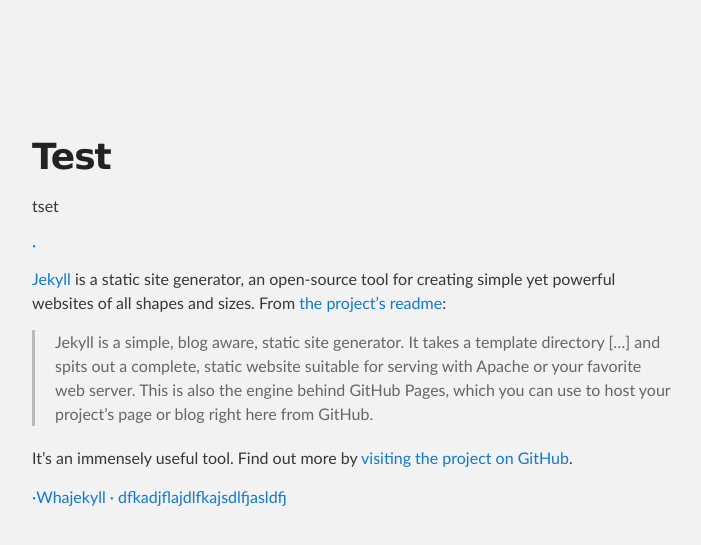
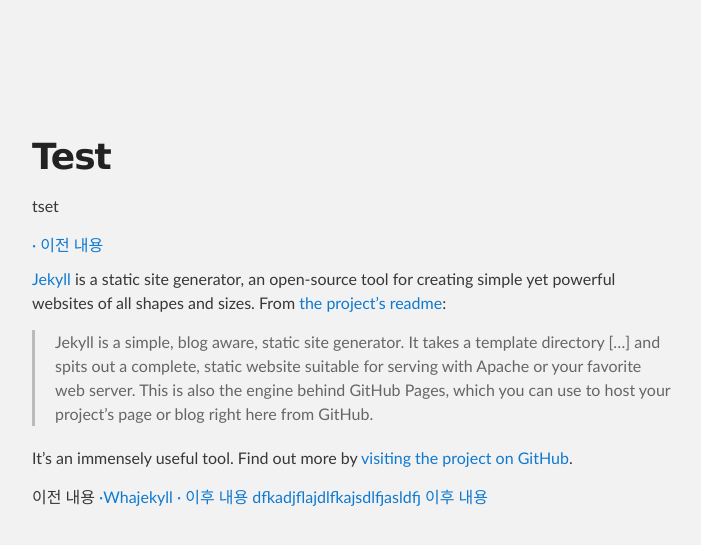
Before and after one commit to hellotarkim/hellotarkim.github.io, a Jekyll site: the page built from _posts/2017-01-01-test.md, in a window 1280 px wide. Shown: the top 545 px of the page, without its empty margins (288-989 px from the left). Built offline with Jekyll 4.4.1, drawn with Linux system fonts in a browser that asks for light colours.

Commit message:
Update post.html

```diff
--- a/_layouts/post.html
+++ b/_layouts/post.html
@@ -8,7 +8,7 @@
 
 <div class="pagination">
   {% if page.previous.url %}
-    <a class="pagination-item newer" href="{{ page.previous.url | prepend: site.baseurl }}">&middot{{ page.previous.content }}</a>
+    <a class="pagination-item newer" href="{{ page.previous.url | prepend: site.baseurl }}">&middot 이전 내용{{ page.previous.content }}이전 내용</a>
   {% else %}
     <span class="pagination-item newer">&middot</span>
   {% endif %}
@@ -16,7 +16,7 @@
   <a class="pagination-item" href="{{ site.url }}">&middot{{ page.previous.title }}</a>
 
   {% if page.next.url %}
-    <a class="pagination-item older" href="{{ page.next.url | prepend: site.baseurl }}">&middot{{ page.next.content }}</a>
+    <a class="pagination-item older" href="{{ page.next.url | prepend: site.baseurl }}">&middot 이후 내용{{ page.next.content }}이후 내용</a>
   {% else %}
     <span class="pagination-item older">&middot</span>
   {% endif %}
```
